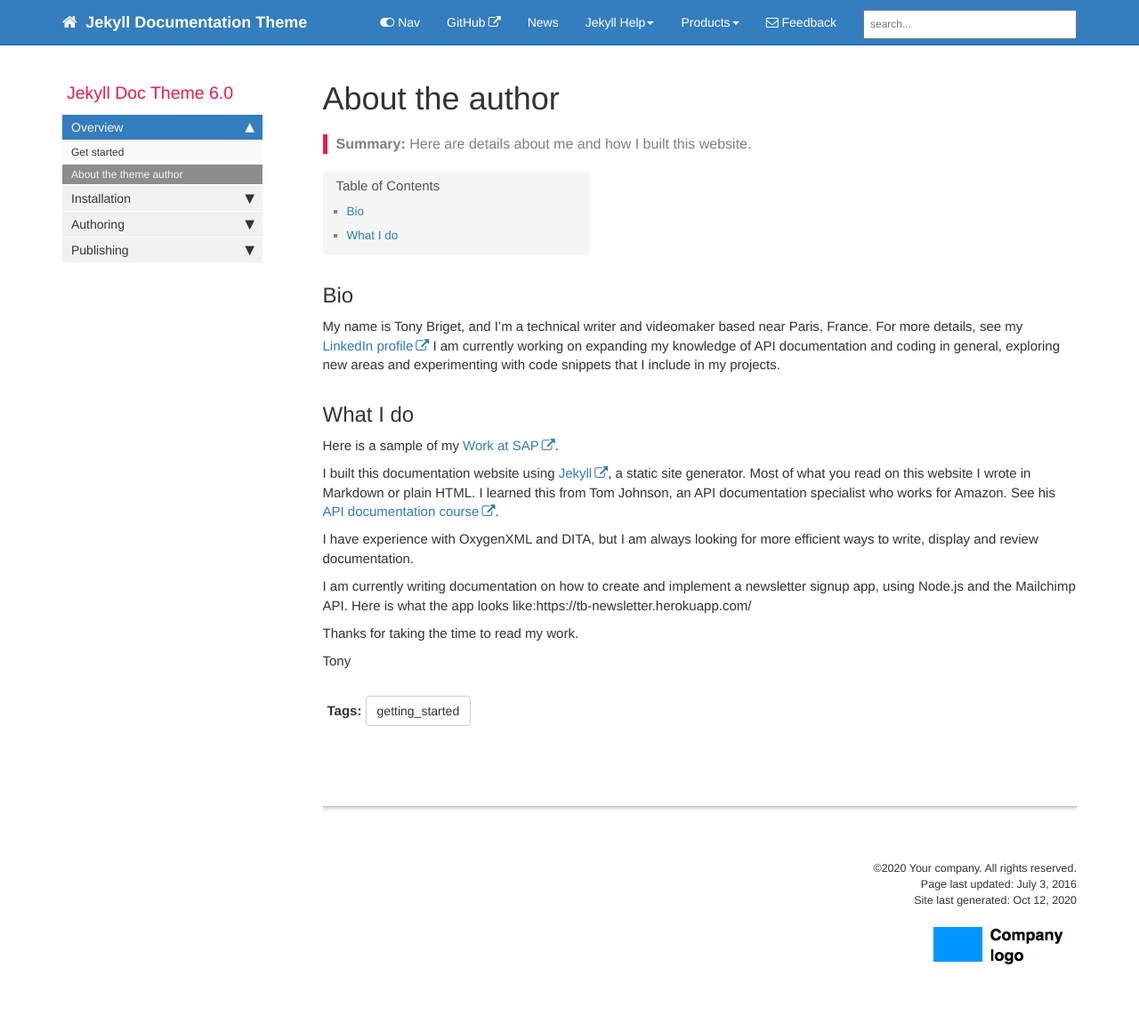
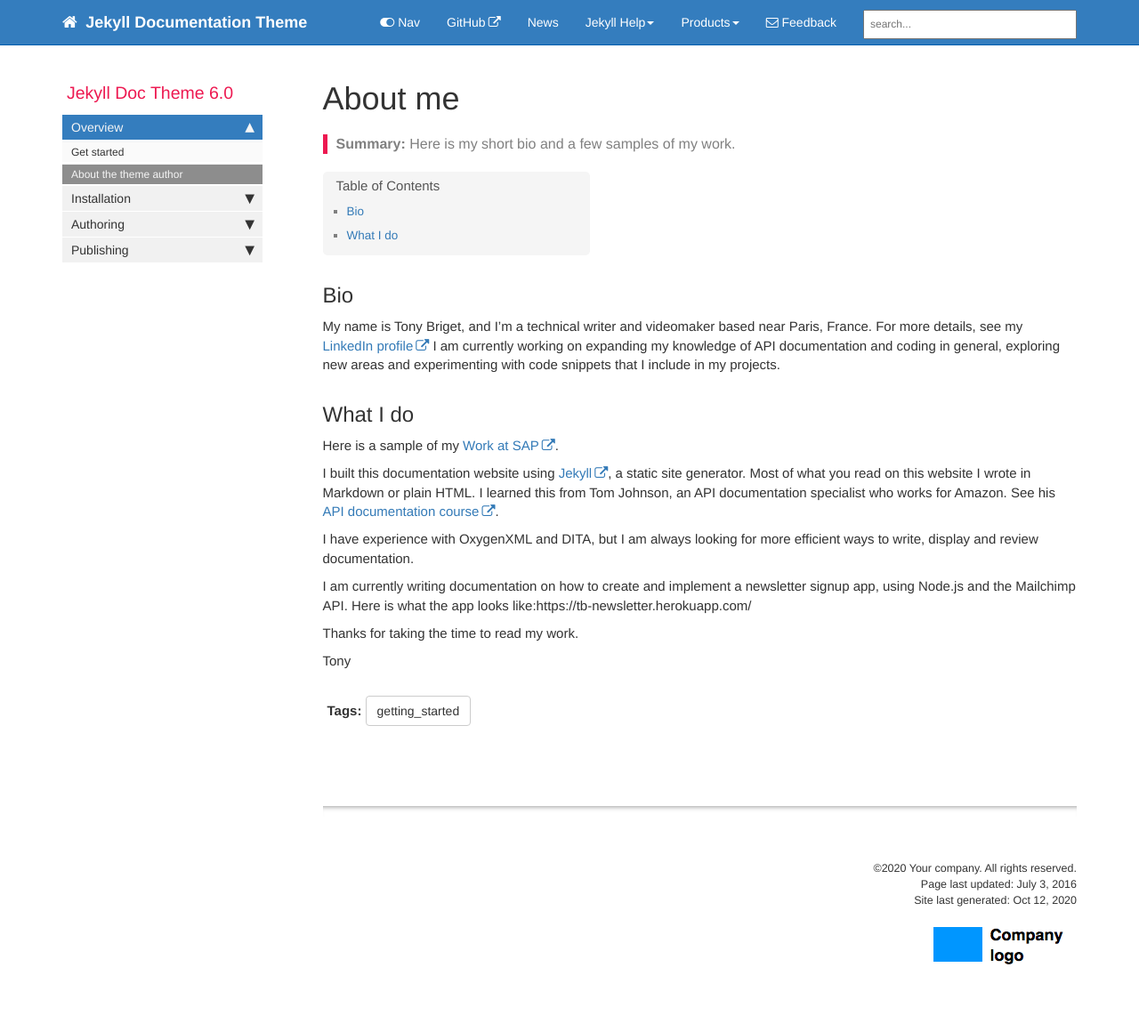
Before and after one commit to TonyBgithub/mydoctheme, a Jekyll site: the page built from pages/mydoc/mydoc_about.md, in a window 1280 px wide. Shown: the whole page at 89% size. Built offline with Jekyll 4.4.1, drawn with Linux system fonts in a browser that asks for light colours; comment, search, counter and statistics services are not loaded.

Commit message:
bio changed again

```diff
--- a/pages/mydoc/mydoc_about.md
+++ b/pages/mydoc/mydoc_about.md
@@ -1,9 +1,9 @@
 ---
-title: About the author
+title: About me
 keywords: documentation theme, jekyll, technical writers, help authoring tools, hat replacements
 last_updated: July 3, 2016
 tags: [getting_started]
-summary: "Here are details about me and how I built this website."
+summary: "Here is my short bio and a few samples of my work."
 sidebar: mydoc_sidebar
 permalink: mydoc_about.html
 folder: mydoc
```
